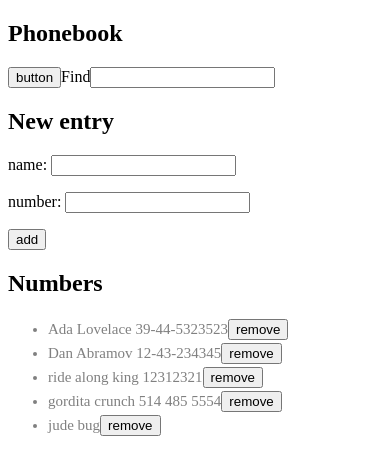
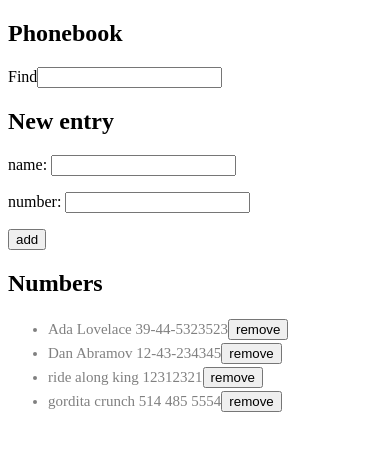
Before and after one commit to Louis-Huynh/Lookup-Frontend, a React (Create React App) app in the folder part2/phonebook/: page / in a window 390 px wide. Shown: the top 474 px of the page. Built offline with nearby package versions, Linux system fonts and the light colour scheme; data requests are answered from the project's data file; the HTML template or start-up script is replaced by a standard one.

Commit message:
ex 2.20 Phonebook step12

```diff
--- a/part2/phonebook/db.json
+++ b/part2/phonebook/db.json
@@ -19,11 +19,6 @@
       "name": "gordita crunch",
       "number": "514 485 5554",
       "id": 5
-    },
-    {
-      "name": "jude ",
-      "number": "bug",
-      "id": 8
     }
   ]
 }
--- a/part2/phonebook/src/App.js
+++ b/part2/phonebook/src/App.js
@@ -21,7 +21,7 @@ const App = () => {
   const [filterSearch, setFilterSearch] = useState([...persons]);
   const [valueSearch, setValueSearch] = useState("");
   //notif
-  const [errorMessage, setErrorMessage] = useState("some error happened...");
+  const [errorMessage, setErrorMessage] = useState("");
   const [successMessage, setSuccessMessage] = useState("");
 
   const handleSubmit = (event) => {
@@ -48,12 +48,20 @@ const App = () => {
           ...anObj,
           number: newNumber,
         };
-        personServ.update(anObj.id, updatedObj).then((data) => {
+        personServ
+          .update(anObj.id, updatedObj)
+          .then((data) => {
             setPersons(
               persons.map((aPerson) => {
                 return aPerson.name === anObj.name ? updatedObj : aPerson;
               })
             );
+          })
+          .catch((error) => {
+            setErrorMessage(`${anObj.name} is not part of the server!`);
+            setTimeout(() => {
+              setErrorMessage(null);
+            }, 3000);
           });
       } else {
         console.log("No changes will be made to the phone number");
@@ -135,6 +143,7 @@ const App = () => {
       <h2>Phonebook</h2>
 
       <Notification message={successMessage} />
+      <Notification message={errorMessage} />
 
       <Search handleSearch={handleSearch} />
 
--- a/part2/phonebook/src/components/Notification.js
+++ b/part2/phonebook/src/components/Notification.js
@@ -2,9 +2,11 @@ import React from "react";
 
 const Notification = ({ message }) => {
   if (message === "") {
-    return <button>button</button>;
+    return <></>;
   } else if (message === null) {
     return null;
+  } else if (message.includes("not")) {
+    return <p className="fail">{message}</p>;
   } else {
     return <p className="success">{message}</p>;
   }
--- a/part2/phonebook/src/index.css
+++ b/part2/phonebook/src/index.css
@@ -4,7 +4,7 @@
   font-size: 15px;
 }
 
-.error {
+.fail {
   color: red;
   background: lightgrey;
   font-size: 20px;
```
Lines whose indentation alone changed are shown as unchanged.
